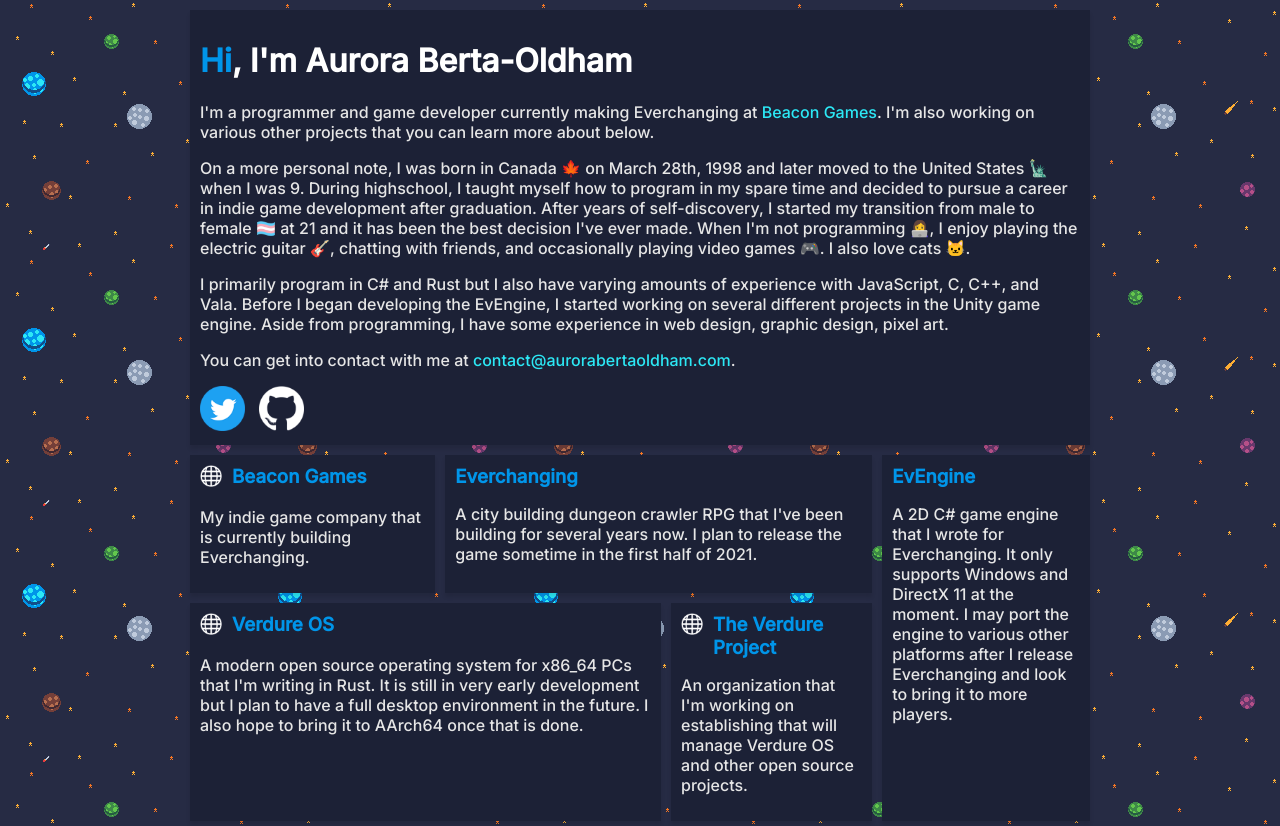
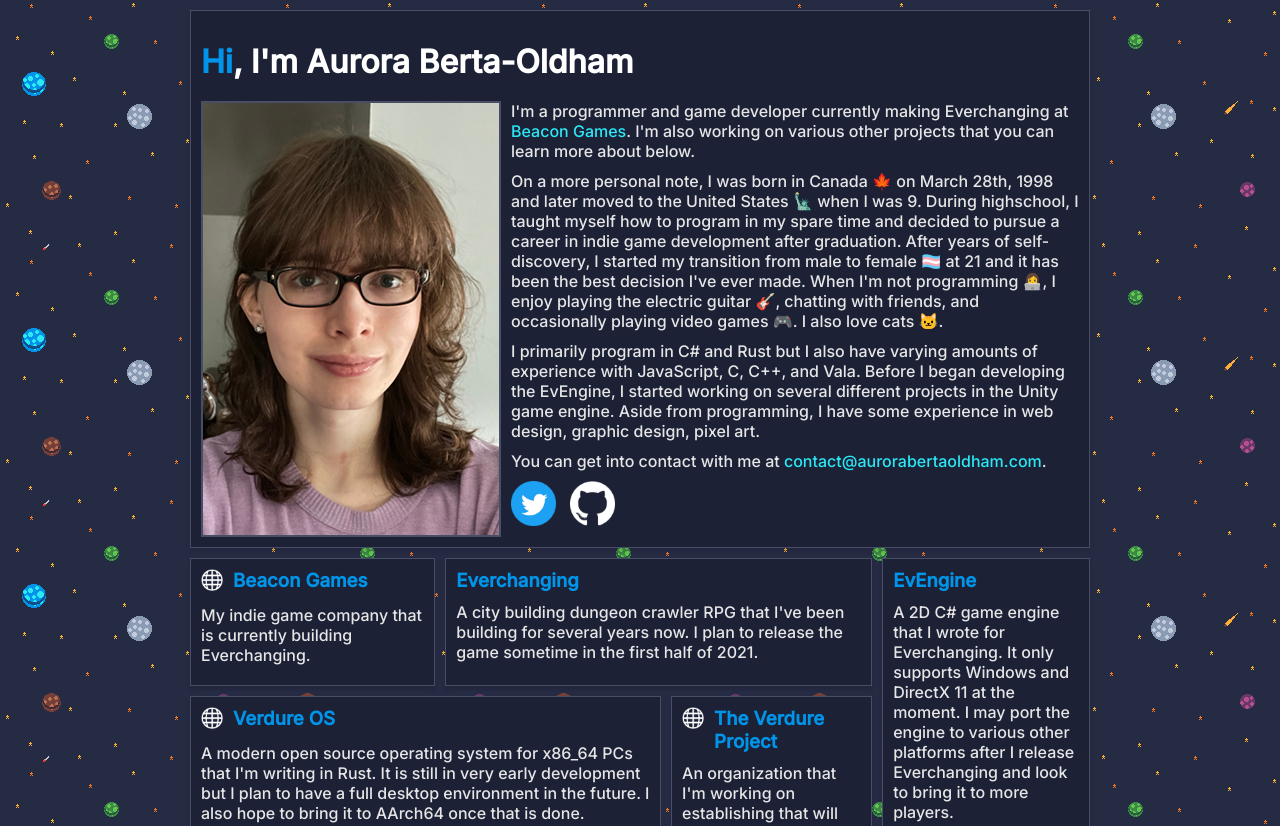
Before and after one commit to AuroraBertaOldham/PersonalWebsite, a plain HTML site: page src/index.html in a window 1280 px wide. Shown: the top 826 px of the page. Drawn offline with Linux system fonts and the light colour scheme.

Commit message:
Added picture and improved styles.

```diff
--- a/src/index.html
+++ b/src/index.html
@@ -17,7 +17,9 @@
             <header>
 				<H1><span class="accent">Hi</span>, I'm Aurora Berta-Oldham</H1>
 			</header>
-			<main>
+			<main class="about-content">
+				<img src="images/me.jpg" alt="Picture of me." class="me">
+				<div>
 					<p>I'm a programmer and game developer currently making Everchanging at <a href="https://beacongames.com/">Beacon Games</a>. I'm also working on various other projects that you can learn more about below.</p>
 					<p>
 						On a more personal note, I was born in Canada 🍁 on March 28th, 1998 and later moved to the United States 🗽 when I was 9. During highschool, I taught myself how to program
@@ -36,6 +38,7 @@
 						<a href="https://github.com/AuroraBertaOldham">
 							<img src="images/github.png" alt="GitHub Page" title="GitHub" class="icon">
 						</a>
+					</div>
 				</div>
 			</main>
 		</div>
--- a/src/styles/home.css
+++ b/src/styles/home.css
@@ -22,6 +22,22 @@
 							'yachtelementary'
 							'footer';
 	}
+
+	.about-content {
+		display: flex;
+		flex-direction: column;
+	}
+
+	.me
+	{
+		width: 100%;
+		height: auto;
+		margin-top: 10px;
+		outline-color:  #484e65;
+		outline-style: solid;
+		outline-width: 2px;
+		outline-offset: -2px;
+	}
 }
 
 @media screen and (min-width: 900px) {
@@ -43,6 +59,21 @@
 							'verdureos verdureos verdureproject evengine'
 							'yachtelementary fnttools sharpfnt sharpfnt'
 							'footer footer footer footer';
+	}
+	.about-content {
+		display: flex;
+		flex-direction: row;
+	}
+	.me
+	{
+		display: block;
+		height: 436px;
+		margin-right: 10px;
+		margin-top: 10px;
+		outline-color:  #484e65;
+		outline-style: solid;
+		outline-width: 2px;
+		outline-offset: -2px;
 	}
 }
 
--- a/src/styles/shared.css
+++ b/src/styles/shared.css
@@ -7,10 +7,13 @@
 
 h1 {
 	color: white;
+	margin-bottom: 10px;
 }
 
 p {
 	color: #e6e6e6;
+	margin-block-start: 10px;
+	margin-block-end: 10px;
 }
 
 a:link
@@ -28,6 +31,9 @@
 {
 	background-color: #1c2136;
 	box-shadow: 0 4px 4px 0 rgba(0, 0, 0, 0.11);
+	border: #484e65;
+	border-width: 1px;
+	border-style: solid;
 }
 
 .accent {
```
Also changed, not shown: src/images/me.jpg (added). Lines whose indentation alone changed are shown as unchanged.
